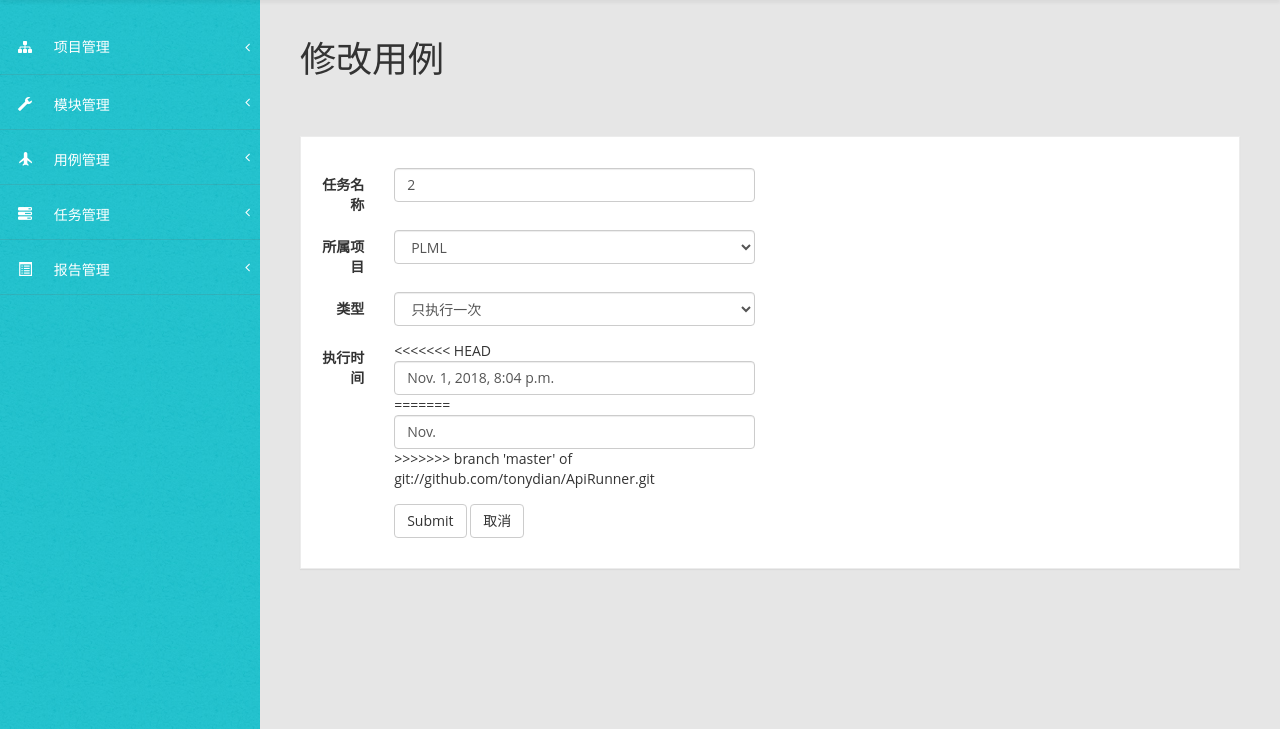
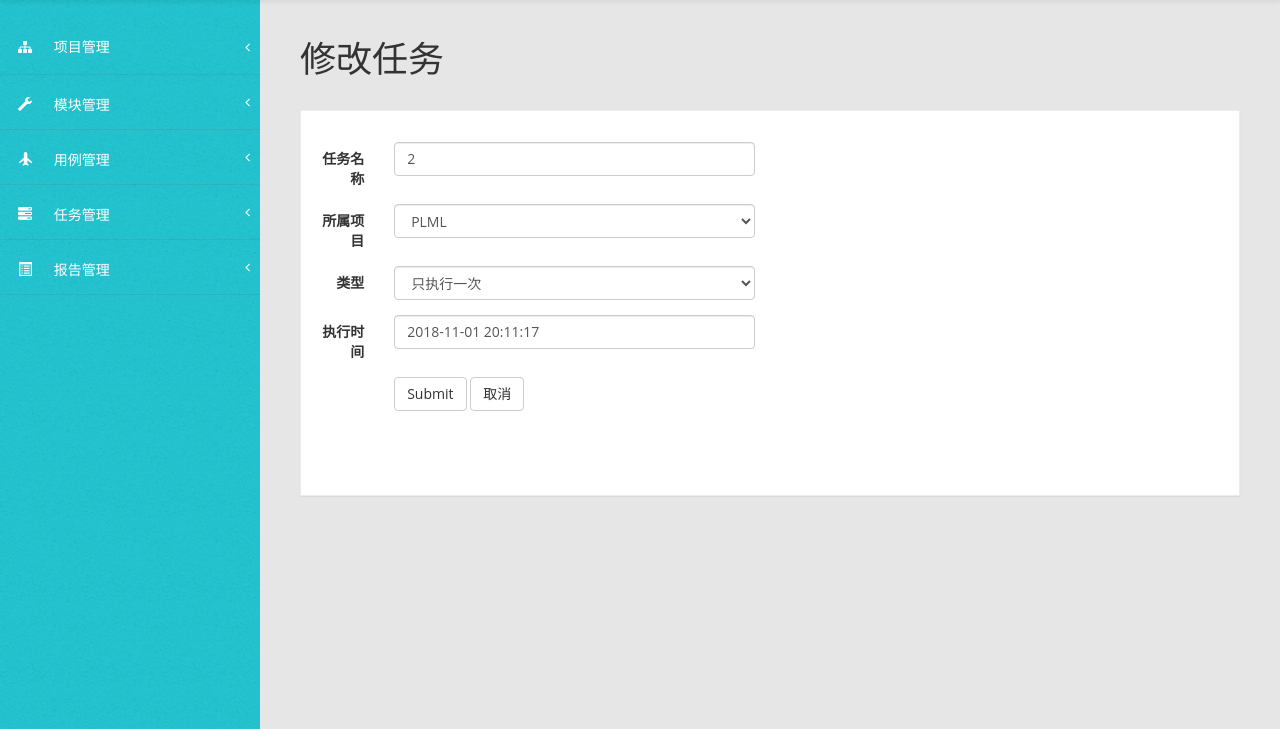
Before and after one commit to tonydian/ApiRunner, a Django app: page /edit_task/1/ in a window 1280 px wide. Shown: the part 60-789 px from the top of the page. Run offline with Django 3.2, Linux system fonts and the light colour scheme; data comes from the database, SQL or seed files in the repository; both versions use the stored data as it was after the commit.

Commit message:
完善任务的基本增删改功能

```diff
--- a/ApiRunner/ApiManager/views.py
+++ b/ApiRunner/ApiManager/views.py
@@ -233,3 +233,29 @@ def add_task(request):
 def task_list(request):
     task_list=TaskInfo.objects.all().select_related('belong_project')
     return render(request,'task_list.html',{'tasks':task_list})
+
+def edit_task(request):
+    if request.method=="POST":
+        form=AddTaskInfo(request.POST)
+        print(form)
+        if form.is_valid():
+            task_id=request.POST.get('task_id')
+            print(task_id)
+            task_name = form.cleaned_data['task_name']
+            type = form.cleaned_data['task_type']
+            executeTime = form.cleaned_data['executeTime']
+            fixedTime=form.cleaned_data['fixedTime']
+            belong_project_id=ProjectInfo.objects.filter(project_name=form.cleaned_data['belong_project']).values('id')
+            TaskInfo.objects.filter(id=task_id).update(belong_project_id=belong_project_id[0]['id'],name=task_name,type=type,executeTime=executeTime,fixedTime=fixedTime)
+    else:
+        form=AddModuleForm()
+    return HttpResponseRedirect('/task_list/')
+
+def del_task(request):
+    ret={'status':True}
+    try:
+        nid=request.GET.get('value')
+        TaskInfo.objects.filter(id=nid).delete()
+    except Exception as e:
+        ret['status']=False
+    return HttpResponse(json.dumps(ret))
--- a/ApiRunner/ApiRunner/urls.py
+++ b/ApiRunner/ApiRunner/urls.py
@@ -50,4 +50,6 @@ urlpatterns = [
     path('add_task_action/',ApiManager_views.add_task),
     path('task_list/',ApiManager_views.task_list),
     path('edit_task/<int:eid>/',ApiManager_views.add_task_page),
+    path('edit_task/',ApiManager_views.edit_task),
+    path('del_task/',ApiManager_views.del_task)
 ]
--- a/ApiRunner/templates/add_task.html
+++ b/ApiRunner/templates/add_task.html
@@ -5,26 +5,30 @@ Index
 {% block script %}
 <script type="text/javascript">
 $(document).ready(function(){
-    {{ type.get_type_display }}
     if($('input#task_id').val()!="") {
-        $('h1').text("修改用例");
+        $('h1').text("修改任务");
+        $('#task_from').attr('action','/edit_task/');
     }
 
     laydate.render({
         elem: '#executeTime' //指定元素
         ,type: 'datetime'
     });
+    laydate.render({
+        elem: '#fixedTime' //指定元素
+        ,type: 'time'
+    });
     $("#task_type").change(function () {
         if($(this).val()!='once'){
             $("#timediv").empty();
-            $("#timediv").append('<input type="text" class="form-control " id="fixedTime" name="fixedTime" value="{{ fixedTime }}">');
+            $("#timediv").append('<input type="text" class="form-control " id="fixedTime" name="fixedTime">');
             laydate.render({
                 elem: '#fixedTime' //指定元素
                 ,type: 'time'
             });
         }else {
             $("#timediv").empty();
-            $("#timediv").append('<input type="text" class="form-control " id="executeTime" name="executeTime" value="{{ executeTime }}">');
+            $("#timediv").append('<input type="text" class="form-control " id="executeTime" name="executeTime">');
             laydate.render({
                 elem: '#executeTime' //指定元素
                 ,type: 'datetime'
@@ -45,7 +49,6 @@ $(document).ready(function(){
         <h1 class="page-header">
             新增任务
         </h1>
-        <input type="text" style="display: inline-block;visibility: hidden" id="task_id" value= {{ task_id }}></input>
     </div>
 </div>
 <!-- /. ROW  -->
@@ -85,10 +88,6 @@ $(document).ready(function(){
                                 <label for="task_type" class="col-sm-2 control-label">类型</label>
                                 <div class="col-sm-10">
                                     <select id="task_type" name="task_type" class="form-control">
-<<<<<<< HEAD
-
-=======
->>>>>>> branch 'master' of git://github.com/tonydian/ApiRunner.git
                                         {% if type == 'once' %}
                                             <option value="once" selected="selected" style='display: none'>只执行一次</option>
                                         {% endif %}
@@ -107,17 +106,26 @@ $(document).ready(function(){
                             <div class="form-group">
                                 <label for="executeTime" class="col-sm-2 control-label">执行时间</label>
                                 <div class="col-sm-10" id="timediv">
-<<<<<<< HEAD
-                                    <input type="text" class="form-control " id="executeTime" name="executeTime" value="{{ executeTime }}">
-=======
-                                    <input type="text" class="form-control " id="executeTime" name="executeTime" value={{ executeTime }}>
->>>>>>> branch 'master' of git://github.com/tonydian/ApiRunner.git
+                                    {% if type == 'everyday' %}
+                                    <input type="text" class="form-control " id="fixedTime" name="fixedTime" value="{{ fixedTime }}">
+                                    {% elif type == 'Mon-fri' %}
+                                    <input type="text" class="form-control " id="fixedTime" name="fixedTime" value="{{ fixedTime }}">
+                                    {% else %}
+                                    <input type="text" class="form-control " id="executeTime" name="executeTime" value="{{ executeTime|date:'Y-m-d H:m:s' }}">
+                                    {% endif %}
                                 </div>
                             </div>
 							<div class="form-group">
                                 <div class="col-sm-offset-2 col-sm-10">
                                     <input type="submit" class="btn btn-default" name="confirm">
                                     <a type="submit" class="btn btn-default" name="cancel" href='/task_list/'>取消</a>
+                                </div>
+                            </div>
+                            <div class="form-group" style="display: inline-block;visibility: hidden">
+                                <label for="task_id" class="col-sm-2 control-label">id</label>
+                                <div class="col-sm-10">
+                                    <input type="text" class="form-control" id="task_id" name="task_id"
+                                           placeholder="id" value={{ task_id }}>
                                 </div>
                             </div>
                         </form>
```
Also changed, not shown: ApiRunner/db.sqlite3.
